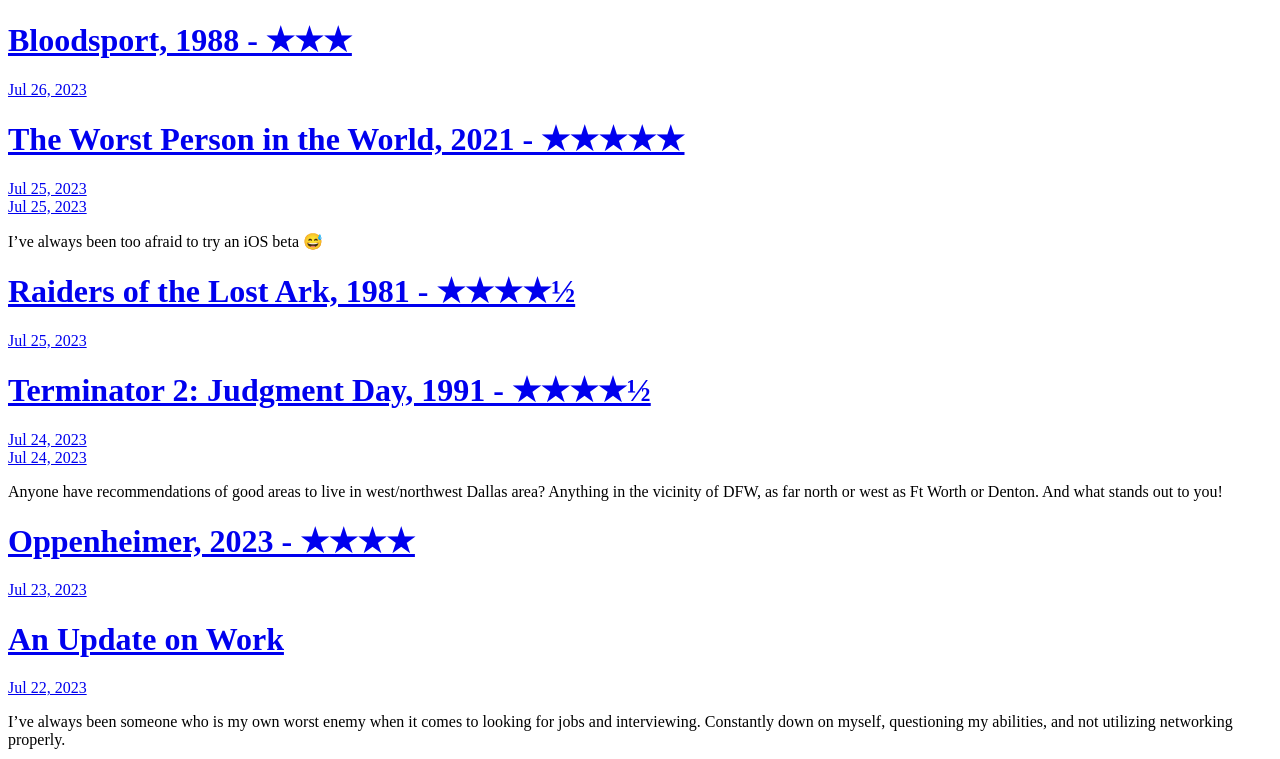
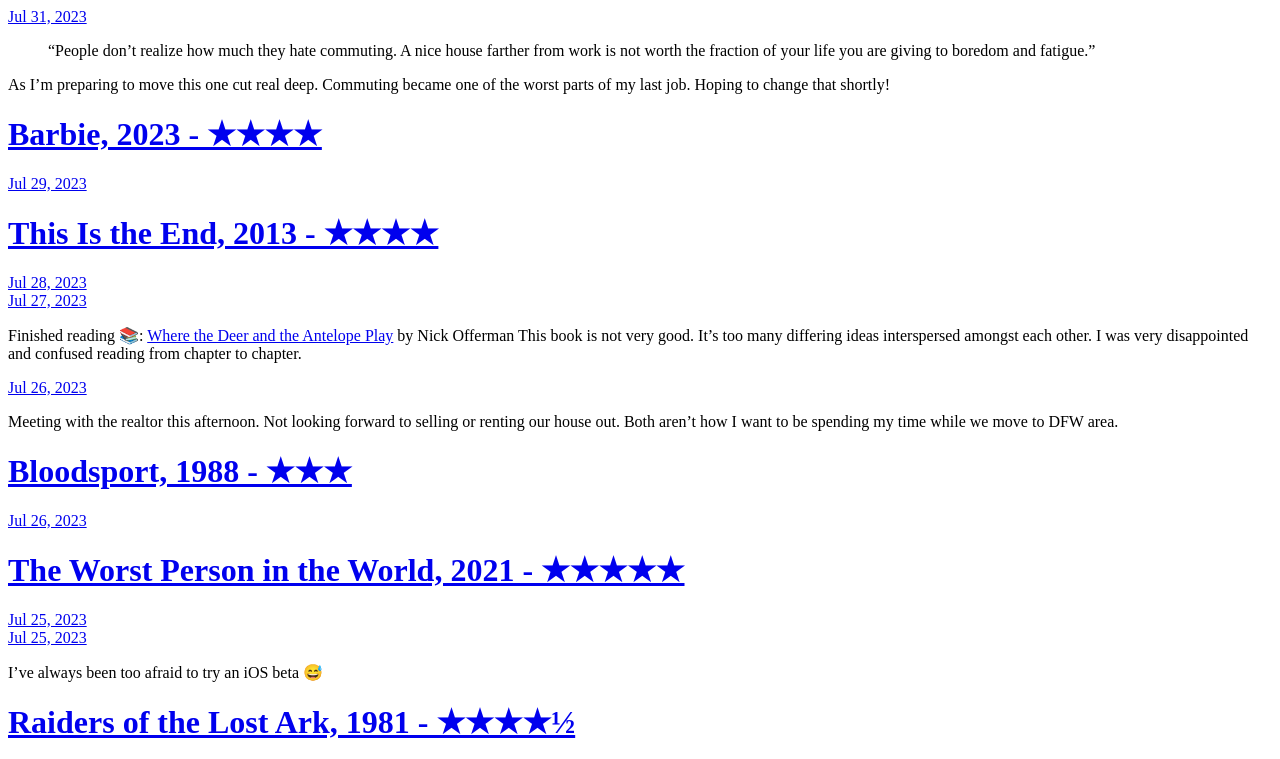
Before and after one commit to mindofaaronw/microblog, a plain HTML site: page index.html in a window 1280 px wide. Shown: the top 759 px of the page. Drawn offline with Linux system fonts and the light colour scheme; a script that the page names is missing.

Commit message:
Archiving from Micro.blog.

```diff
--- a/index.html
+++ b/index.html
@@ -21,6 +21,71 @@
 <div class="h-feed">
 
 
+
+	  <div class="h-entry">
+
+
+		<a href="https://mindofaaronw.com/2023/07/31/people-dont-realize.html" class="u-url"><time class="dt-published" datetime="2023-07-31 14:04:49 -0500">Jul 31, 2023</time></a>
+
+		<div class="e-content">
+			 <blockquote>
+<p>&ldquo;People don’t realize how much they hate commuting. A nice house farther from work is not worth the fraction of your life you are giving to boredom and fatigue.&rdquo;</p>
+</blockquote>
+<p>As I&rsquo;m preparing to move this one cut real deep. Commuting became one of the worst parts of my last job. Hoping to change that shortly!</p>
+
+		</div>
+	  </div>
+
+	  <div class="h-entry">
+
+			<h1><a href="https://mindofaaronw.com/2023/07/29/barbie.html">Barbie, 2023 - ★★★★</a></h1>
+
+
+		<a href="https://mindofaaronw.com/2023/07/29/barbie.html" class="u-url"><time class="dt-published" datetime="2023-07-29 20:47:01 -0500">Jul 29, 2023</time></a>
+
+		<div class="e-content">
+			 <!-- raw HTML omitted -->
+
+		</div>
+	  </div>
+
+	  <div class="h-entry">
+
+			<h1><a href="https://mindofaaronw.com/2023/07/28/this-is-the.html">This Is the End, 2013 - ★★★★</a></h1>
+
+
+		<a href="https://mindofaaronw.com/2023/07/28/this-is-the.html" class="u-url"><time class="dt-published" datetime="2023-07-28 12:47:07 -0500">Jul 28, 2023</time></a>
+
+		<div class="e-content">
+			 <!-- raw HTML omitted -->
+
+		</div>
+	  </div>
+
+	  <div class="h-entry">
+
+
+		<a href="https://mindofaaronw.com/2023/07/27/finished-reading-where.html" class="u-url"><time class="dt-published" datetime="2023-07-27 11:19:59 -0500">Jul 27, 2023</time></a>
+
+		<div class="e-content">
+			 <p>Finished reading 📚: <a href="https://micro.blog/books/9781101984710">Where the Deer and the Antelope Play</a> by Nick Offerman
+<!-- raw HTML omitted -->
+<!-- raw HTML omitted -->
+This book is not very good. It&rsquo;s too many differing ideas interspersed amongst each other. I was very disappointed and confused reading from chapter to chapter.</p>
+
+		</div>
+	  </div>
+
+	  <div class="h-entry">
+
+
+		<a href="https://mindofaaronw.com/2023/07/26/meeting-with-the.html" class="u-url"><time class="dt-published" datetime="2023-07-26 12:26:26 -0500">Jul 26, 2023</time></a>
+
+		<div class="e-content">
+			 <p>Meeting with the realtor this afternoon. Not looking forward to selling or renting our house out. Both aren&rsquo;t how I want to be spending my time while we move to DFW area.</p>
+
+		</div>
+	  </div>
 
 	  <div class="h-entry">
 
```
